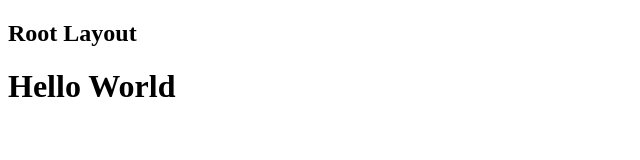
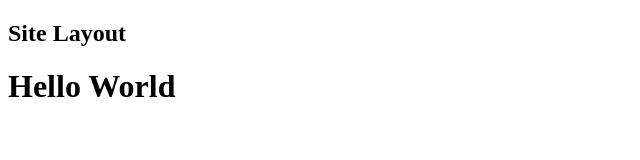
Before and after one commit to Moonveil33/next-practice, a Next.js app in the folder new-next-courses/routing/one/: page / in a window 1280 px wide. Shown: the top 160 px of the page, without its empty margins (0-640 px from the left). Built offline with nearby package versions, Linux system fonts and the light colour scheme.

Commit message:
using Route Group and Multi Layout

```diff
--- /dev/null
+++ b/new-next-courses/routing/one/src/app/(root)/layout.jsx
@@ -0,0 +1,12 @@
+import React from "react";
+
+const SiteLayout = ({ children }) => {
+  return (
+    <>
+      <h2>Site Layout</h2>
+      <div>{children}</div>
+    </>
+  );
+};
+
+export default SiteLayout;
--- a/new-next-courses/routing/one/src/app/layout.jsx
+++ b/new-next-courses/routing/one/src/app/layout.jsx
@@ -22,11 +22,7 @@ export default function RootLayout({ children }) {
       lang="en"
       className={`${geistSans.variable} ${geistMono.variable} h-full antialiased`}
     >
-      <body className="min-h-full flex flex-col">
-        <h2>Root Layout</h2>
-
-        {children}
-      </body>
+      <body className="min-h-full flex flex-col">{children}</body>
     </html>
   );
 }
```
Also changed, not shown: new-next-courses/routing/one/src/app/(dashboard)/dashboard/layout.jsx (renamed from new-next-courses/routing/one/src/app/dashboard/layout.jsx), new-next-courses/routing/one/src/app/(dashboard)/dashboard/page.jsx (renamed from new-next-courses/routing/one/src/app/dashboard/page.jsx), new-next-courses/routing/one/src/app/(dashboard)/dashboard/users/[id]/page.jsx (renamed from new-next-courses/routing/one/src/app/dashboard/users/[id]/page.jsx), new-next-courses/routing/one/src/app/(dashboard)/dashboard/users/page.jsx (renamed from new-next-courses/routing/one/src/app/dashboard/users/page.jsx), new-next-courses/routing/one/src/app/(root)/about/page.jsx (renamed from new-next-courses/routing/one/src/app/about/page.jsx), new-next-courses/routing/one/src/app/(root)/contact/page.jsx (renamed from new-next-courses/routing/one/src/app/contact/page.jsx), new-next-courses/routing/one/src/app/(root)/docs/[[...slug]]/page.js (renamed from new-next-courses/routing/one/src/app/docs/[[...slug]]/page.js), new-next-courses/routing/one/src/app/(root)/page.jsx (renamed from new-next-courses/routing/one/src/app/page.jsx), new-next-courses/routing/one/src/app/(root)/products/[category]/[productID]/page.jsx (renamed from new-next-courses/routing/one/src/app/products/[category]/[productID]/page.jsx).
